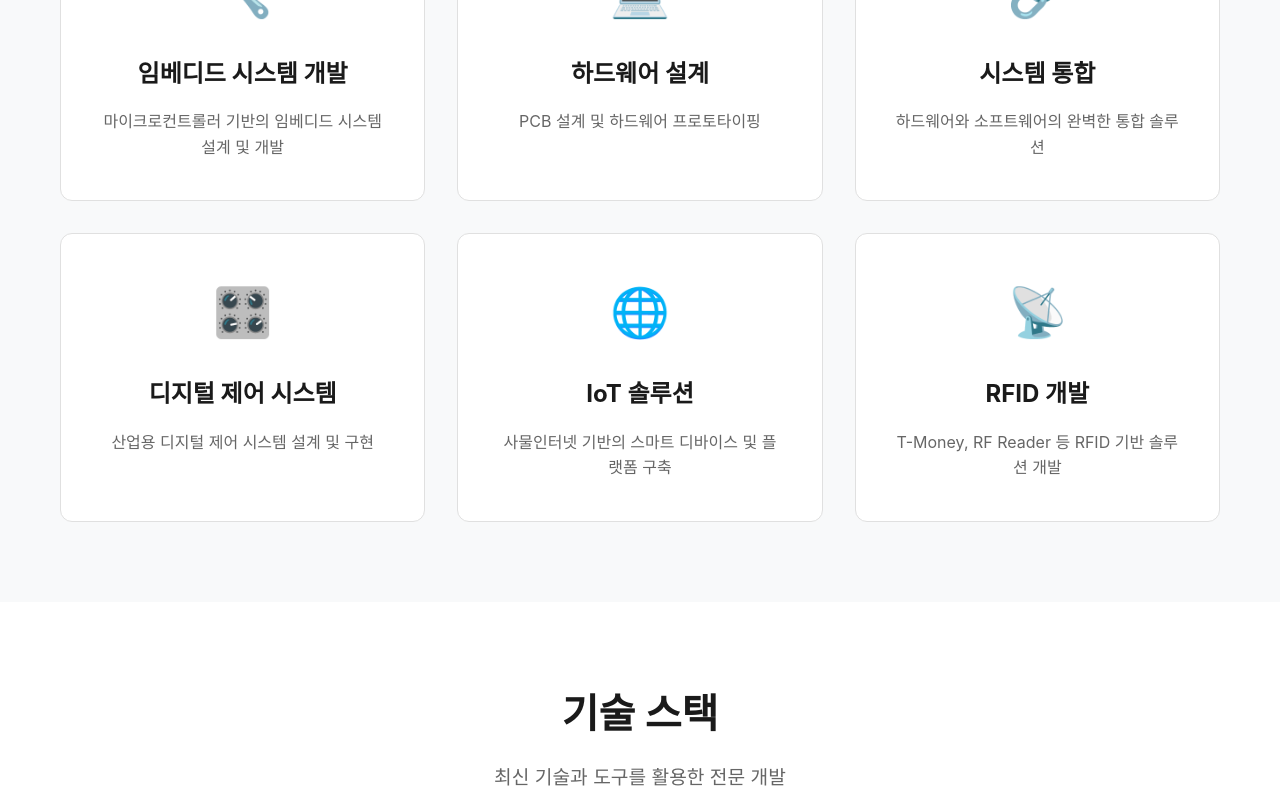
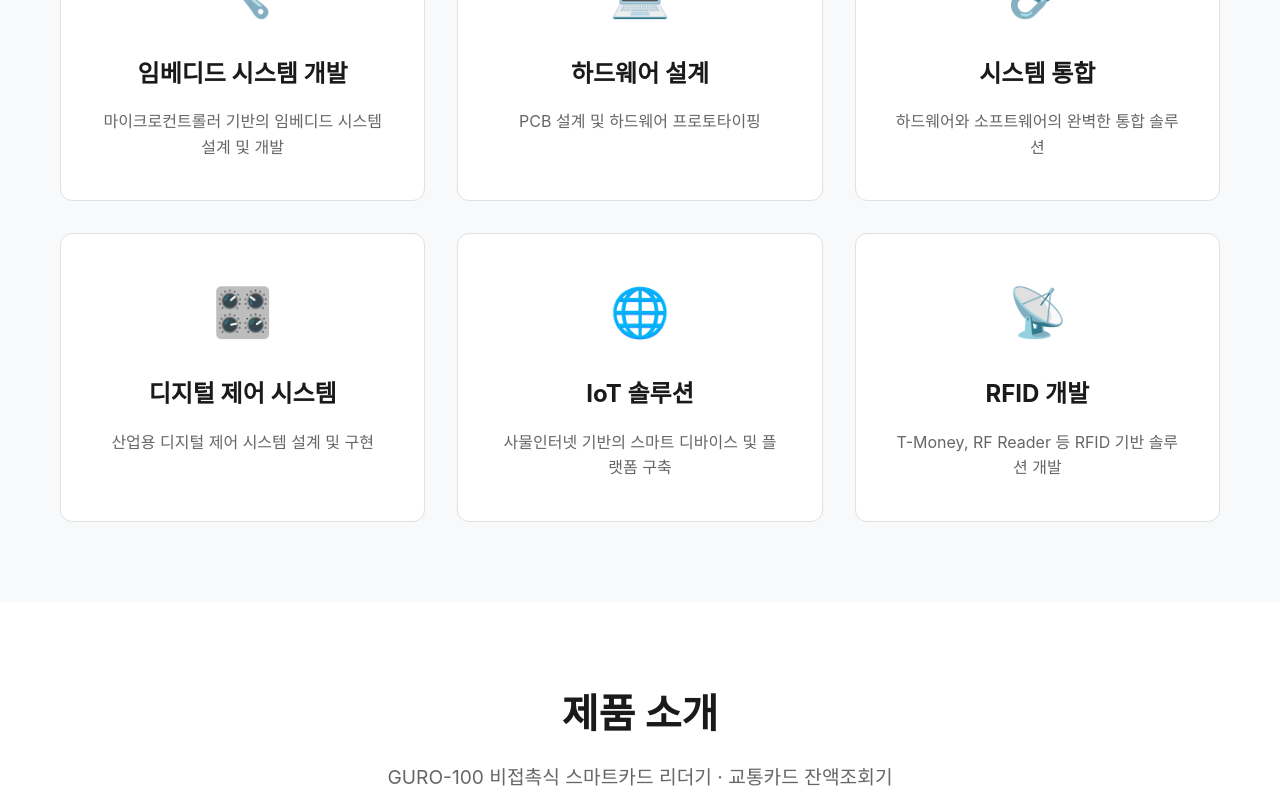
Before and after one commit to eunphillee/guromulsan, a Next.js app: page / in a window 1280 px wide. Shown: the part 2000-2797 px from the top of the page. Built offline with nearby package versions, Linux system fonts and the light colour scheme.

Commit message:
Product: 홈페이지에 제품 소개 섹션 추가

```diff
--- a/app/page.tsx
+++ b/app/page.tsx
@@ -1,6 +1,7 @@
 import Header from '@/components/Header'
 import Hero from '@/components/Hero'
 import Services from '@/components/Services'
+import Product from '@/components/Product'
 import About from '@/components/About'
 import Technologies from '@/components/Technologies'
 import Contact from '@/components/Contact'
@@ -13,6 +14,7 @@ export default function Home() {
       <Hero />
       <About />
       <Services />
+      <Product />
       <Technologies />
       <Contact />
       <Footer />
```
